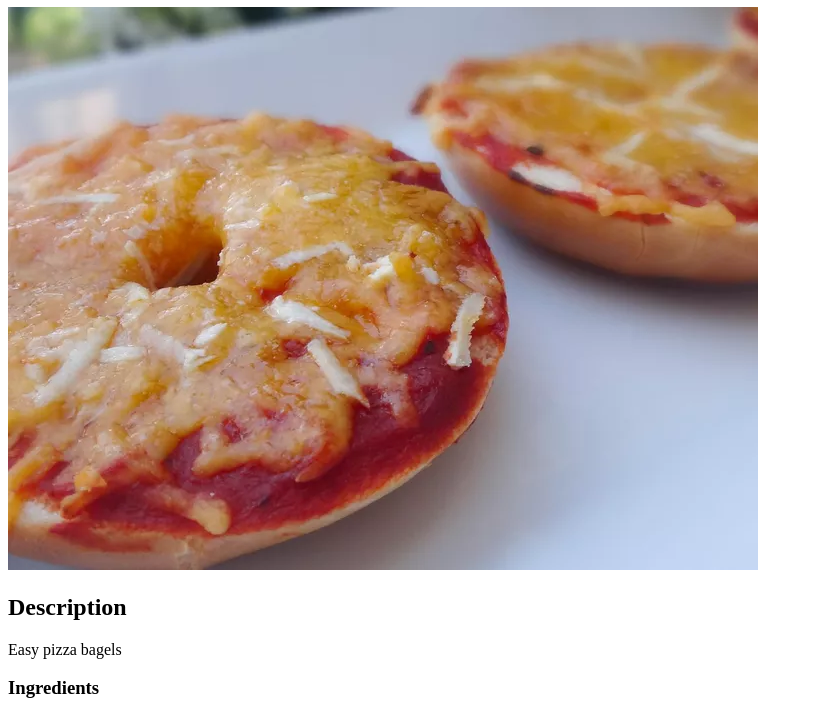
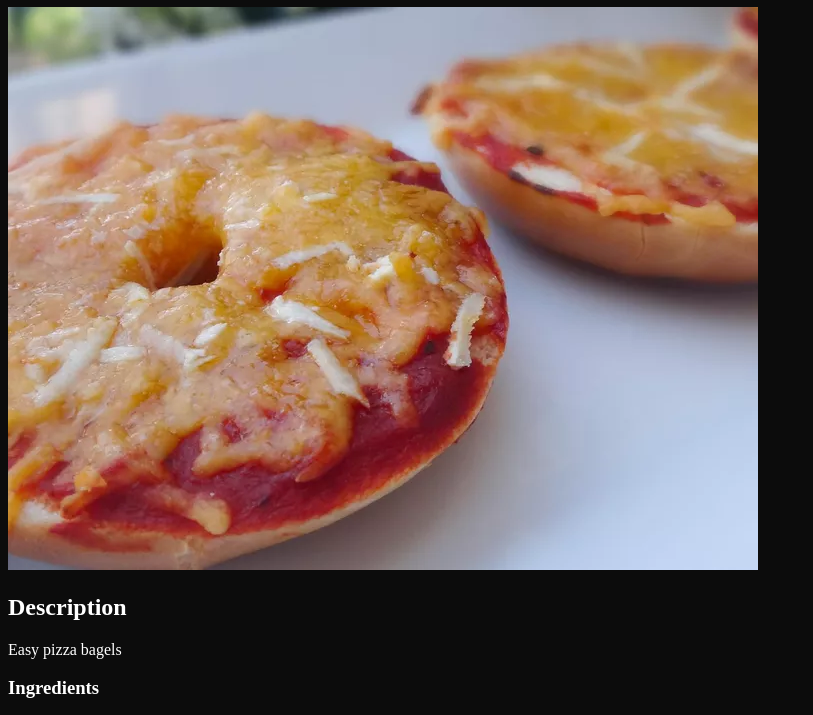
Before and after one commit to CalmCatStudio/odin-recipes, a plain HTML site: page recipes/pizza-bagel.html in a window 1280 px wide. Shown: the part 73-788 px from the top of the page, without its empty margins (0-813 px from the left). Drawn offline with Linux system fonts and the light colour scheme; files that its build step writes are made by us from their sources.

Commit message:
Add style.css Applied to all pages

```diff
--- a/recipes/pizza-bagel.html
+++ b/recipes/pizza-bagel.html
@@ -1,6 +1,7 @@
 <!DOCTYPE html>
 <html>
     <head>
+        <link rel="stylesheet" href="styles.css">
         <meta charset="UTF-8">
         <title>Pizza Bagel</title>
     </head>
--- /dev/null
+++ b/styles.css
@@ -0,0 +1,5 @@
+*
+{
+    background-color: rgb(12, 12, 12);
+    color: white;
+}
```
Also changed, not shown: index.html (+1 -0 lines), recipes/chicken-thighs.html (+1 -0 lines), recipes/rice.html (+1 -0 lines).
